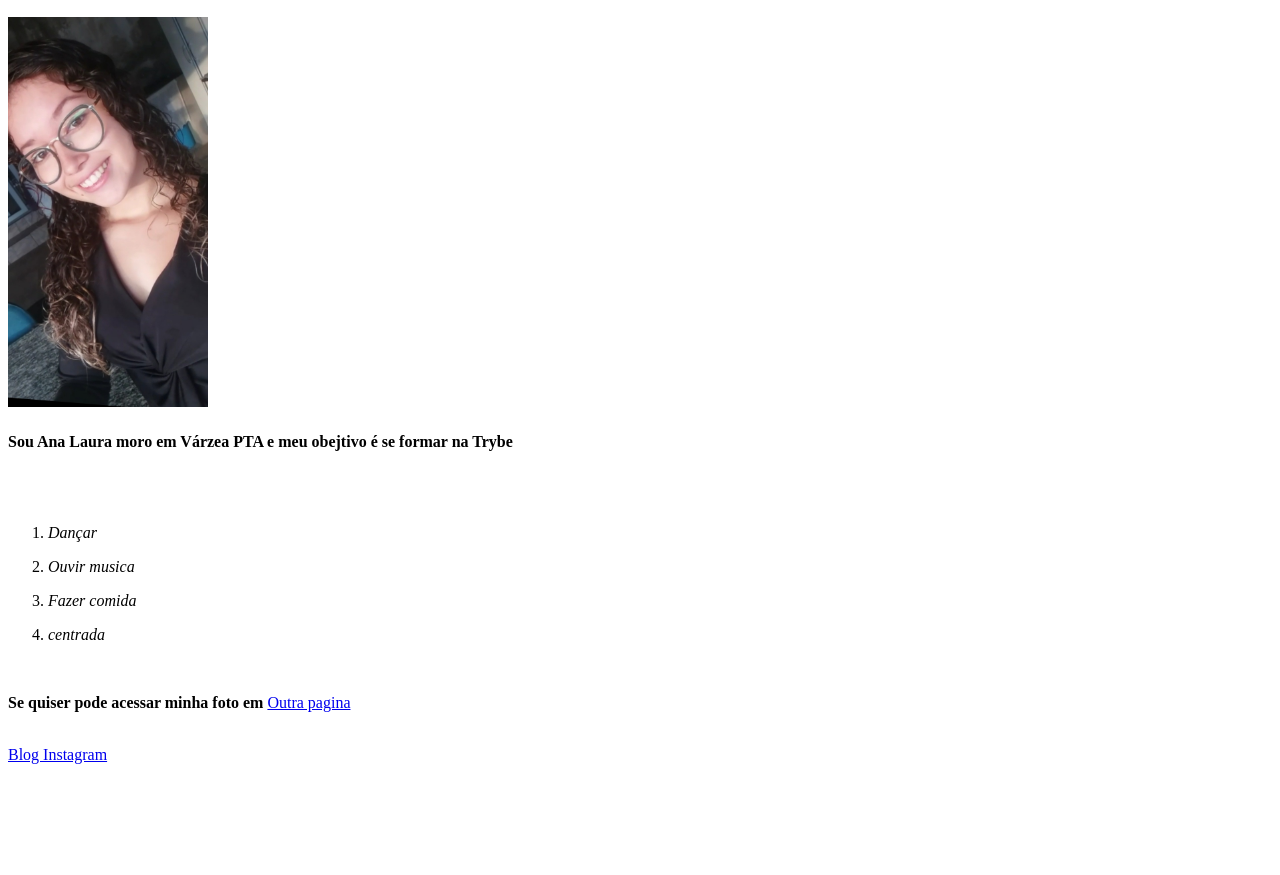
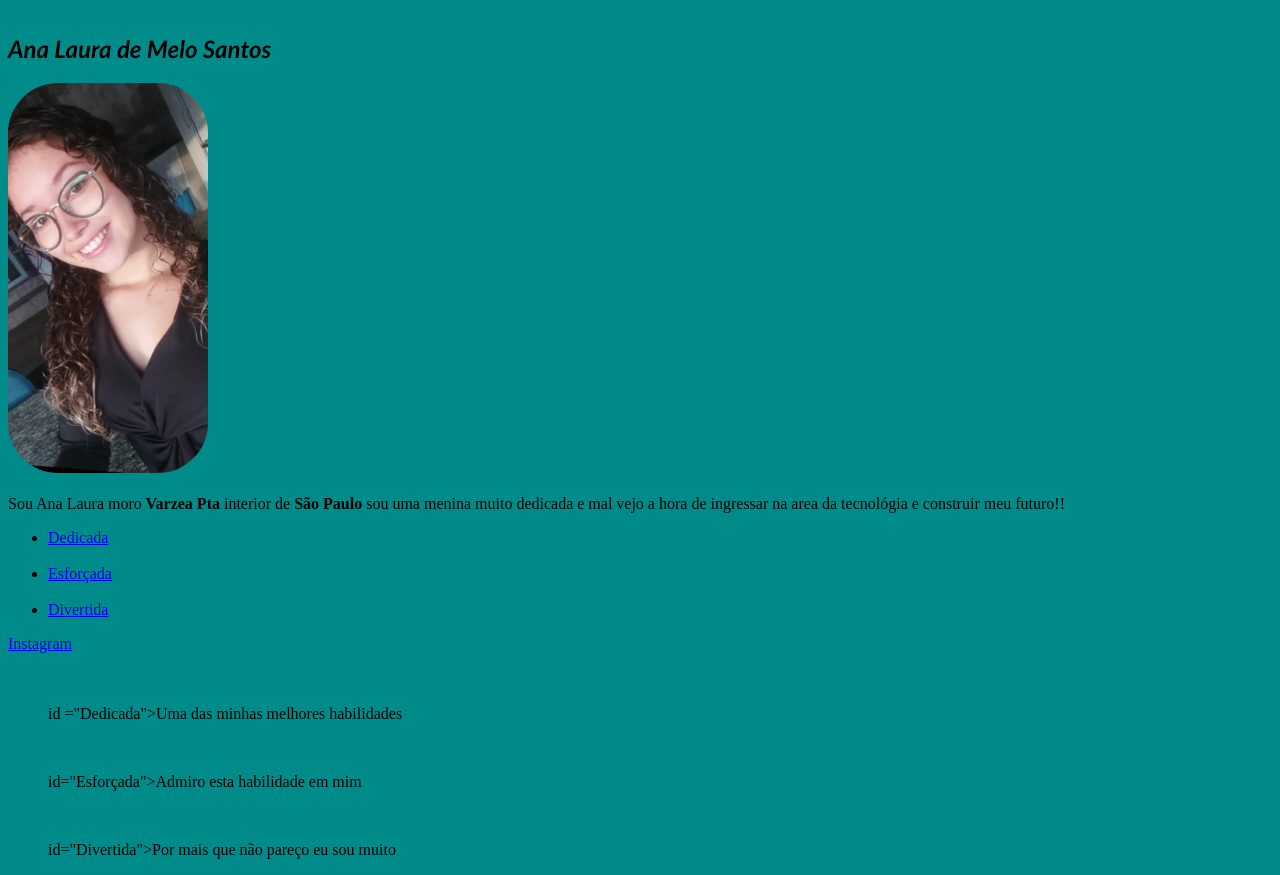
Before and after one commit to AnaLaura1828/Portf-lio, a plain HTML site: page index.html in a window 1280 px wide. Shown: the part 110-985 px from the top of the page. Before the commit the page ends 882 px from the top, so only its background shows below. Drawn offline with Linux system fonts and the light colour scheme.

Commit message:
primeira vez estilizando meu portfolio

```diff
--- a/index.html
+++ b/index.html
@@ -2,28 +2,53 @@
 <html lang="en">
 <head>
     <meta charset="UTF-8">
+
     <title>Portfólio</title>
-</head>
+    <br>
+    <style>
+        h2{
+            font-family: 'Gill Sans', 'Gill Sans MT', Calibri, 'Trebuchet MS', sans-serif;
+        }
+        h4{
+            font-family: 'Times New Roman', Times, serif
+        }
+        h4{
+            color: black;
+        }
+        body{
+            background-color: darkcyan;
+        }
+        img{
+            border-radius : 50px;
+        }
+
+    </style>
+    <h1>Meu Portfólio</h1>
+    <br>
+    <h2> <em>Ana Laura de Melo Santos</em></h2>
+    <img src="/Ana.jpeg" alt="Foto Ana Laura" width="200px">
+    <br>
+    <br>
+    <h> Sou Ana Laura moro<b> Varzea Pta </b> interior de <b>São Paulo </b> sou uma menina muito dedicada e mal vejo a hora de ingressar na area da tecnológia e construir meu futuro!!</h4>
+    <ul>
+        <li><a href="#Dedicada">Dedicada</a></li>
+        <br>
+        <li><a href="#Esforçada">Esforçada</a></li>
+        <br>
+        <li><a href="#Divertida">Divertida</a></li>
+    </ul>
+    <a href= "https://www.instagram.com/" target="_blank">Instagram</a>
+    <br>
+    <br>
+    <br>
+    <ol>
+        <p> id ="Dedicada">Uma das minhas melhores habilidades  </p>
+        <br>
+        <p> id="Esforçada">Admiro esta habilidade em mim </p>
+        <br>
+        <p> id="Divertida">Por mais que não pareço eu sou muito </p>
+    </ol>
 <body>
-    <h1> Meu Portfólio</h1>
-    <h2> <em>Ana Laura de Melo Santos</h2></body> </em>
-    <img src="Ana.jpeg" width="200px">
-    <h4>Sou Ana Laura moro em Várzea PTA e meu obejtivo é se formar na Trybe</h4>
-<br>
-<br>
 
-    <ol>
-     <p> <em><li>Dançar</li> </p></em>
-     <p> <em><li>Ouvir musica</li> </p></em>
-     <p> <em><li>Fazer comida</li> </p></em>
-     <p> <em><li>centrada</li> </p></em>
-    </ol>
-    <br>
-
-    <p> <strong>Se quiser pode acessar minha foto em </strong><a href="Ana.jpeg">Outra pagina</a></p>
-    <br>
-
-
-    <a href="https://www.instagram.com/"target="_blank"> Blog Instagram</a>
 </body>
 </html>
```
